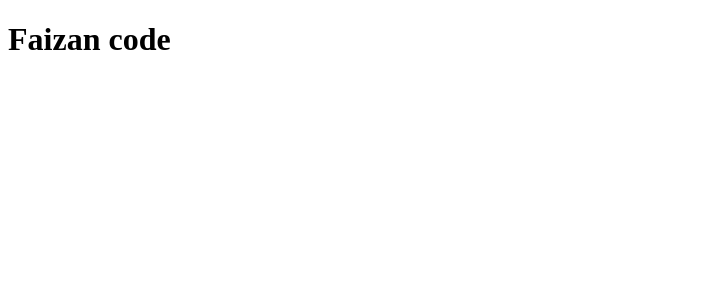
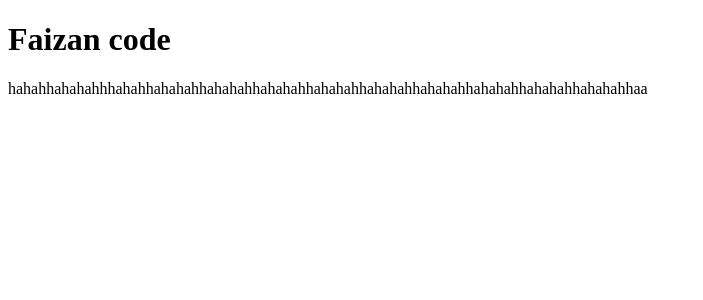
Before and after one commit to Muhammmad-Hassan/collabofDevDudes, a React (Vite) app: page / in a window 1280 px wide. Shown: the top 300 px of the page, without its empty margins (0-703 px from the left). Built offline with nearby package versions, Linux system fonts and the light colour scheme.

Commit message:
hahah added

```diff
--- a/src/App.jsx
+++ b/src/App.jsx
@@ -5,6 +5,7 @@ function App() {
   return (
     <>
       <h1>Faizan code</h1>
+      <p>hahahhahahahhhahahhahahahhahahahhahahahhahahahhahahahhahahahhahahahhahahahhahahahhaa</p>
     </>
   )
 }
```
